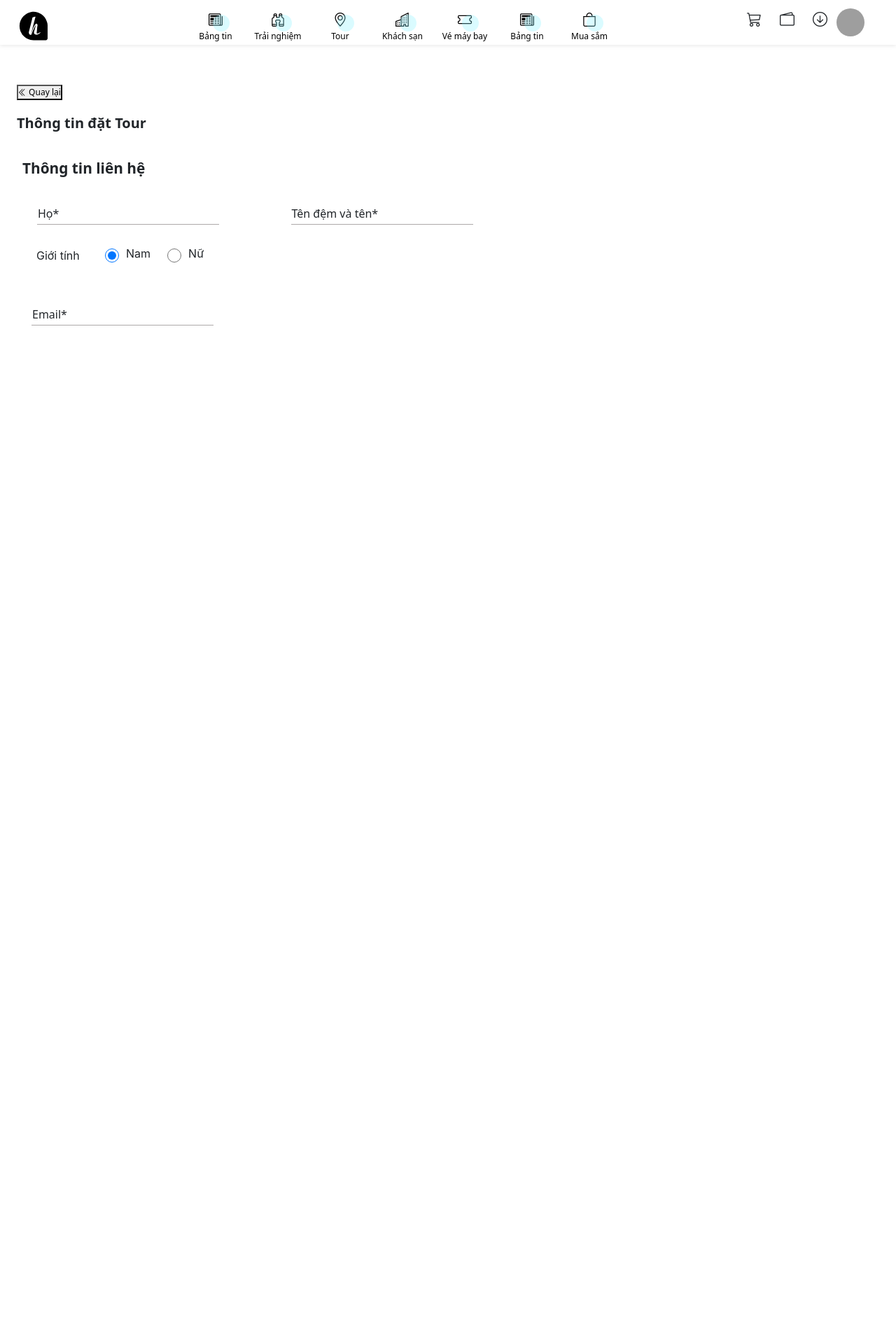
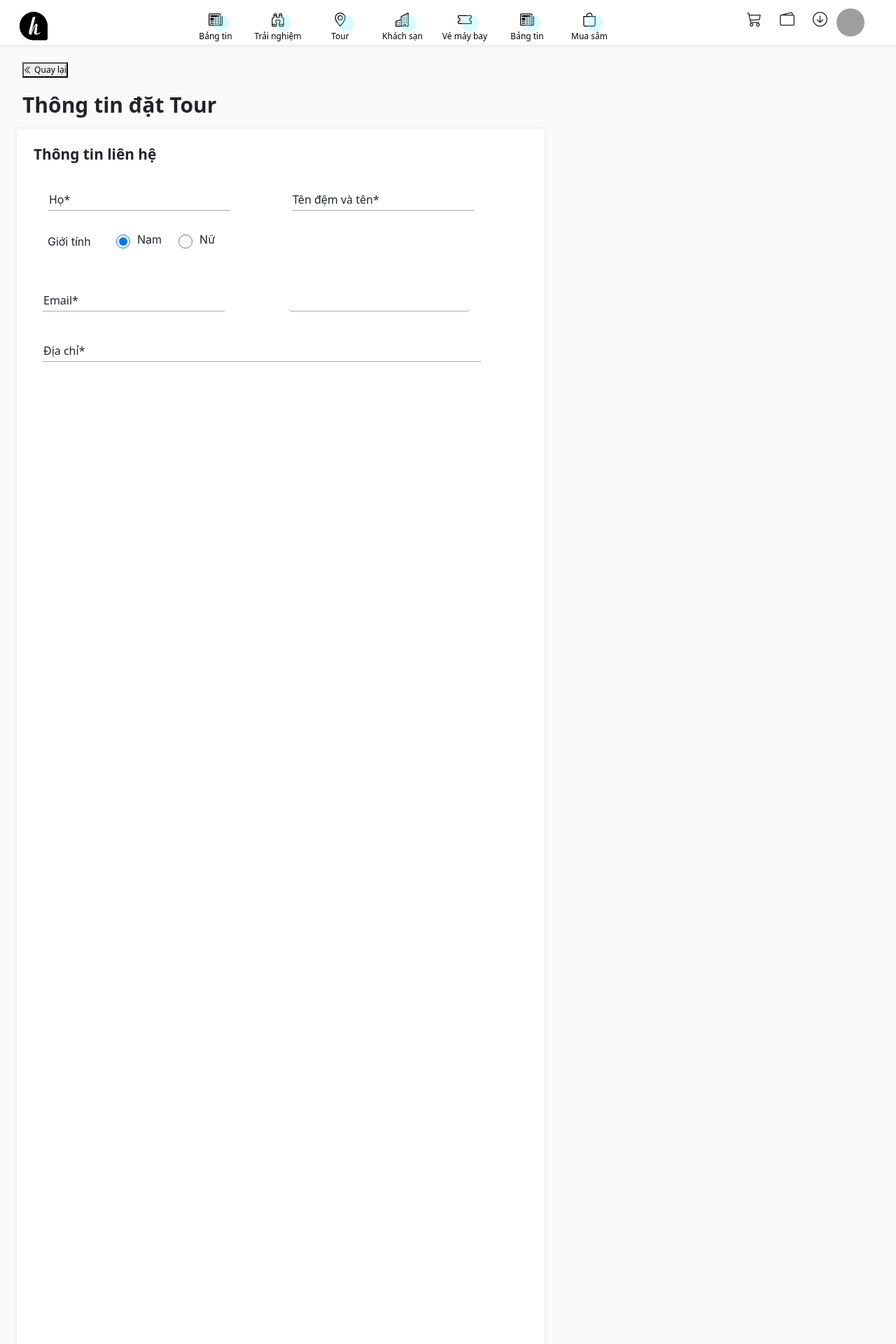
Before and after one commit to devShinchoku/BTL_nhom9, a PHP site: page /BTL_NHOM9/booking/index.html in a window 1280 px wide. Shown: the top 1920 px of the page at 70% size. Before the commit the page ends 465 px from the top, so only its background shows below. Run offline with PHP 8.4, Linux system fonts and the light colour scheme; some libraries are stand-ins or nearby versions; grey boxes are pictures that could not be loaded.

Commit message:
booking-customer

```diff
--- a/booking/index.html
+++ b/booking/index.html
@@ -10,6 +10,7 @@
     <link rel="stylesheet" href="https://cdn.jsdelivr.net/npm/bootstrap-icons@1.7.1/font/bootstrap-icons.css">
     <link href="https://fonts.googleapis.com/icon?family=Material+Icons" rel="stylesheet">
     <link rel="stylesheet" href="/css/style.css">
+    <link rel="stylesheet" href="https://cdnjs.cloudflare.com/ajax/libs/intl-tel-input/17.0.8/css/intlTelInput.css"/>
 </head>
 <body>
     <header class="container-fluid fixed-top">
@@ -118,8 +119,8 @@
 
 
     <main class="container-book">
-        <div class="container-fluid" style="width: 100%; height: 2560px;padding: 0 24px;">
-            <div class="top-info-tour">
+        <div class="container-fluid-booking" style="width: 100%; height: 2560px;padding: 0 24px;background-color: #FAFAFB;">
+            <div class="top-info-tour" style="padding: 8px;">
                 <div class="back-up">
                     <button class="btn-back-up">
                         <i class="bi bi-chevron-double-left"></i>
@@ -132,26 +133,26 @@
                     </h5>
                 </div>
             </div>
-            <div class="info-lh1">
+            <div class="info-lh1 card">
                 <div class="info-lh2">
                     <h6>
                         <b>Thông tin liên hệ</b>
                     </h6>
-                </div>
+
 
                 <div class="info-lh3">
-                    <div class="inputdecor btn-login">
+                    <div class="inputdecor-book btn-login-book">
                         <input type="text" name="name" autocomplete="off" required style="margin-left: -33px;border-radius: 0px;" />
-                            <label for="name" class="lable-name">
-                                <span class="content-name2">
+                            <label for="name" class="lable-name-book">
+                                <span class="content-name2-book">
                                         Họ*
                                 </span>
                             </label>
                         </div>
-                        <div class="inputdecor btn-login">
+                        <div class="inputdecor-book btn-login-book">
                             <input type="text" name="name" autocomplete="off" required style="margin-left: -33px;border-radius: 0px;" />
-                                <label for="name" class="lable-name">
-                                    <span class="content-name2">
+                                <label for="name" class="lable-name-book">
+                                    <span class="content-name2-book">
                                             Tên đệm và tên*
                                     </span>
                                 </label>
@@ -172,20 +173,52 @@
                             </div>
                         </div>
                     </div>
-                    <div class="info-lh5">
-                        <div class="inputdecor btn-login">
+                    <div class="info-lh5" style="display: flex;">
+                        <div class="inputdecor-book btn-login-book">
                             <input type="text" name="name" autocomplete="off" required style="margin-left: -33px;border-radius: 0px;" />
-                                <label for="name" class="lable-name">
-                                    <span class="content-name2">
+                                <label for="name" class="lable-name-book">
+                                    <span class="content-name2-book">
                                             Email*
                                     </span>
                                 </label>
+                        </div>
+                        <div class="lh-5-phone-number-cont">
+                            <div class="ma-quoc-gia">
+                                <meta name="viewport" content="width=device-width, initial-scale=1" />
+                                <link rel="stylesheet" href="https://cdnjs.cloudflare.com/ajax/libs/intl-tel-input/17.0.8/css/intlTelInput.css"/>
+                                <script src="https://cdnjs.cloudflare.com/ajax/libs/intl-tel-input/17.0.8/js/intlTelInput.min.js"></script>
+                                <div class="container-phone-number">
+                                    <form id="login-phone-number" onsubmit="process(event)">
+                                      <input id="phone" type="tel" name="phone" />
+                                    </form>
+                                   </div>
                             </div>
+                            <!-- <div class="lh5-phone-number">
+
+                            </div> -->
+                        </div>
+                    </div>
+                    <div class="info-lh6">
+                        <div class="inputdecor-book-location btn-login-book">
+                            <input type="text" name="name" autocomplete="off" required style="margin-left: -33px;border-radius: 0px;" />
+                            <label for="name" class="lable-name-book">
+                                <span class="content-name2-book">
+                                        Địa chỉ*
+                                </span>
+                            </label>
                         </div>
                     </div>
                 </div>
             </div>
+            <div class="sl-customer card">
+                 <div class="customer">
+                     <h6>
+                         <b>Số lượng khách hàng</b>
+                    </h6>
+                </div>
+            </div>
         </div>
+
     </main>
 
 
@@ -196,4 +229,11 @@
         integrity="sha384-QJHtvGhmr9XOIpI6YVutG+2QOK9T+ZnN4kzFN1RtK3zEFEIsxhlmWl5/YESvpZ13"
         crossorigin="anonymous"></script>
 </body>
+        <script>
+            const phoneInputField = document.querySelector("#phone");
+            const phoneInput = window.intlTelInput(phoneInputField, {
+            utilsScript:
+                "https://cdnjs.cloudflare.com/ajax/libs/intl-tel-input/17.0.8/js/utils.js",
+            });
+        </script>
 </html>
--- a/css/style.css
+++ b/css/style.css
@@ -896,22 +896,22 @@ input[type="datetime"] {
 }
 
 
-.inputdecor{
+.inputdecor-book{
   border-radius: 0px;
 }
-.inputdecor input:hover{
+.inputdecor-book input:hover{
 
   border: none;
   border-bottom: 1px solid #313131;
 
 }
-.inputdecor input:focus{
+.inputdecor-book input:focus{
   outline: none !important;
   border-color: #24a8d8;
   border: none;
   border-bottom: 1px solid #24a8d8;
 }
-.inputdecor input{
+.inputdecor-book input{
   height: 48px;
   width: 260px;
   padding: 0px;
@@ -920,15 +920,15 @@ input[type="datetime"] {
   border-bottom: 1px solid #ada9a9;
 }
 
-.content-name2{
+.content-namw2-book{
   position: absolute;
   bottom: 16px;
   left: -36px;
   transition: all 0.3s ease;
   font-size: 16px;
 }
-.btn-login input:focus + .lable-name .content-name2,
-.btn-login input:valid + .lable-name .content-name2 {
+.btn-login input:focus + .lable-name .content-namw2-book,
+.btn-login input:valid + .lable-name .content-namw2-book {
   transform: translateY(-150%);
   font-size: 14px;
   color: #43bae6;
@@ -1064,8 +1064,12 @@ border-radius: 99px;
 background-color: #f5f5f5;
 }
 .text-search-in i{
+<<<<<<< Updated upstream
   float: right;
 }*/
+=======
+  float: right; */
+>>>>>>> Stashed changes
 .top-info-tour{
   width: 100%;
   height: 120px;
@@ -1090,12 +1094,16 @@ background-color: #f5f5f5;
 }
 .info-tour b{
   font-weight: 600;
+  font-size: 30px;
 }
 .info-lh1{
   padding: 8px;
   width: 754px;
   height: 100%;
   left: 0;
+}
+.info-lh2{
+  padding: 16px 16px 24px ;
 }
 .info-lh2 b{
  font-weight: 600;
@@ -1109,23 +1117,40 @@ background-color: #f5f5f5;
   display: flex;
 }
 
-.inputdecor{
+
+/* edit booking*/
+.btn-login-book{
+  width: 45%;
+  position: relative;
+  margin-left: 34px;
+}
+.btn-login-book label{
+  position: absolute;
+  bottom: 0px;
+  left: 0%;
+  width: 100%;
+  height: 100%;
+  margin-left: 16px;
+  pointer-events: none;
+}
+
+.inputdecor-book{
   border-radius: 0px;
   padding: 12px;
 }
-.inputdecor input:hover{
+.inputdecor-book input:hover{
 
   border: none;
   border-bottom: 1px solid #313131;
 
 }
-.inputdecor input:focus{
+.inputdecor-book input:focus{
   outline: none !important;
   border-color: #24a8d8;
   border: none;
   border-bottom: 1px solid #24a8d8;
 }
-.inputdecor input{
+.inputdecor-book input{
   height: 48px;
   width: 260px;
   padding: 0px;
@@ -1134,22 +1159,23 @@ background-color: #f5f5f5;
   border-bottom: 1px solid #ada9a9;
 }
 
-.content-name2{
+.content-name2-book{
   position: absolute;
   bottom: 16px;
   left: -36px;
   transition: all 0.3s ease;
   font-size: 16px;
 }
-.btn-login input:focus + .lable-name .content-name2,
-.btn-login input:valid + .lable-name .content-name2 {
+.btn-login-book input:focus + .lable-name-book .content-name2-book,
+.btn-login-book input:valid + .lable-name-book .content-name2-book {
   transform: translateY(-150%);
   font-size: 14px;
   color: #43bae6;
-  background-color: none;
-
+  background-color: white;
 }
 
+
+/* start booking info gender*/
 .info-lh4{
   display: flex;
 }
@@ -1187,8 +1213,51 @@ background-color: #f5f5f5;
   align-items: center;
   padding: 0 12px;
 }
+/* end booking info gender*/
 
 
+/* start booking info phone number*/
+.container-phone-number input{
+  height: 48px;
+  width: 260px;
+  padding: 0px;
+  font-size: 18px;
+  border: none;
+  border-bottom: 1px solid #ada9a9;
+}
+.ma-quoc-gia{
+  border-radius: 0px;
+  padding: 12px;
+}
+/* end booking info phone number*/
+
+
+/* start booking info location*/
+.inputdecor-book-location{
+  border-radius: 0px;
+  padding: 12px;
+}
+.inputdecor-book-location input:hover{
+
+  border: none;
+  border-bottom: 1px solid #313131;
+
+}
+.inputdecor-book-location input:focus{
+  outline: none !important;
+  border-color: #24a8d8;
+  border: none;
+  border-bottom: 1px solid #24a8d8;
+}
+.inputdecor-book-location input{
+  height: 48px;
+  width: 626px;
+  padding: 0px;
+  font-size: 18px;
+  border: none;
+  border-bottom: 1px solid #ada9a9;
+}
+/* end booking info location*/
 
 
 /* css cart */
@@ -1201,6 +1270,7 @@ background-color: #f5f5f5;
   background-repeat: no-repeat;
 }
 
+<<<<<<< Updated upstream
 .cart-tour-1{
   display: flex;
   height: 100%;
@@ -1253,3 +1323,23 @@ background-color: #f5f5f5;
 .cart-price-tour:hover{
   background-color: #0e698a;
 }
+=======
+/*customer*/
+.sl-customer{
+  padding: 8px;
+  width: 754px;
+}
+.customer{
+  padding: 16px 16px 24px;
+}
+.customer b{
+  font-weight: 600;
+}
+.customer h6{
+  font-size: 1.3rem;
+  margin: 0 0 8.4px;
+}
+
+
+
+>>>>>>> Stashed changes
```
